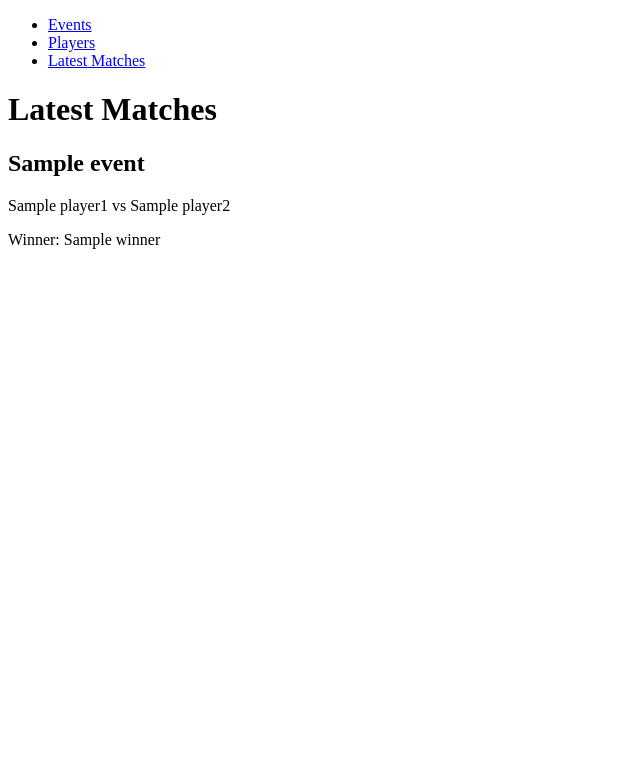
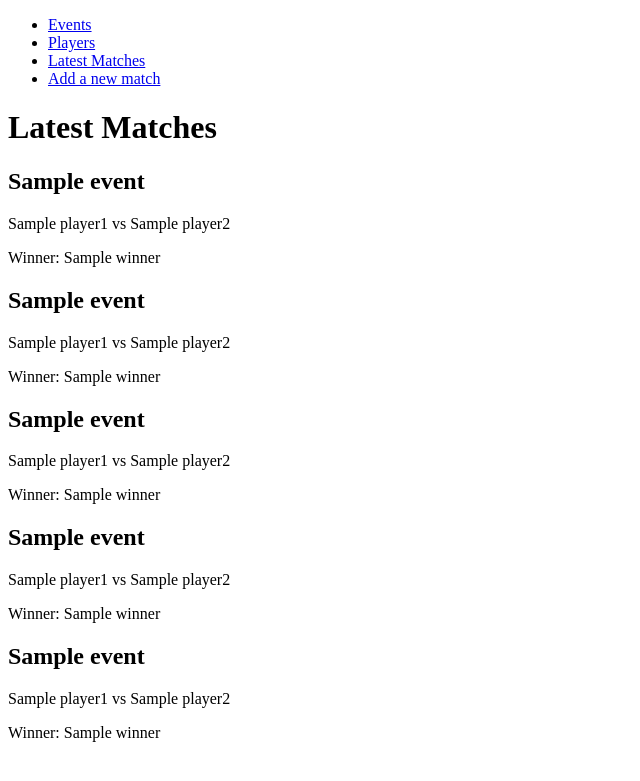
Before and after one commit to xboyjx/judo_matches_project, a Flask app: template templates/matches/index.html in a window 1280 px wide. Shown: the top 781 px of the page, without its empty margins (0-640 px from the left). Run offline with Flask 2, Linux system fonts and the light colour scheme; the template is opened without the code that fills it: most values are stand-ins (such as "Sample title", 1, 10 or a date in 2020).

```diff
--- a/console.py
+++ b/console.py
@@ -1,3 +1,4 @@
+from nis import match
 import pdb
 from models.event import Event
 from models.player import Player
@@ -36,5 +37,10 @@ match2 = Match(jacob_player, james_player, event2, jacob_player)
 match_repository.save(match2)
 
 match3 = Match(james_player, john_player, event1, john_player)
+match_repository.save(match3)
+
+match_repository.save(match2)
+match_repository.save(match3)
+match_repository.save(match1)
 
 pdb.set_trace()
--- a/templates/base.html
+++ b/templates/base.html
@@ -16,6 +16,9 @@
                     <li>
                         <a href="/Latest-Matches">Latest Matches</a>
                     </li>
+                    <li>
+                        <a href="/add-new-match">Add a new match</a>
+                    </li>
                 </ul>
             </nav>
             {% block content %}
--- a/templates/events/show_players.html
+++ /dev/null
@@ -1,5 +0,0 @@
-{% extends base.html %}{% block content %}
-<h1>Entry list for {{event.name}}</h1>
-{%}
-
-{% endblock %}
--- a/templates/matches/index.html
+++ b/templates/matches/index.html
@@ -1,10 +1,10 @@
 {% extends "base.html" %}{% block content %}
 
 <h1>Latest Matches</h1>
-{% for match in matches %}
-    <h2>{{match.event.name}}</h2>
-    <p>{{match.player1.name}} vs {{match.player2.name}}</p>
-    <p>Winner: {{match.winner.name}}</p>
+{% for match in range(5) %}
+    <h2>{{matches[match].event.name}}</h2>
+    <p>{{matches[match].player1.name}} vs {{matches[match].player2.name}}</p>
+    <p>Winner: {{matches[match].winner.name}}</p>
 {% endfor %}
 
 {% endblock %}
```
Also changed, not shown: controllers/event_controller.py (+6 -2 lines), templates/events/show.html (added, +15 -0 lines).
